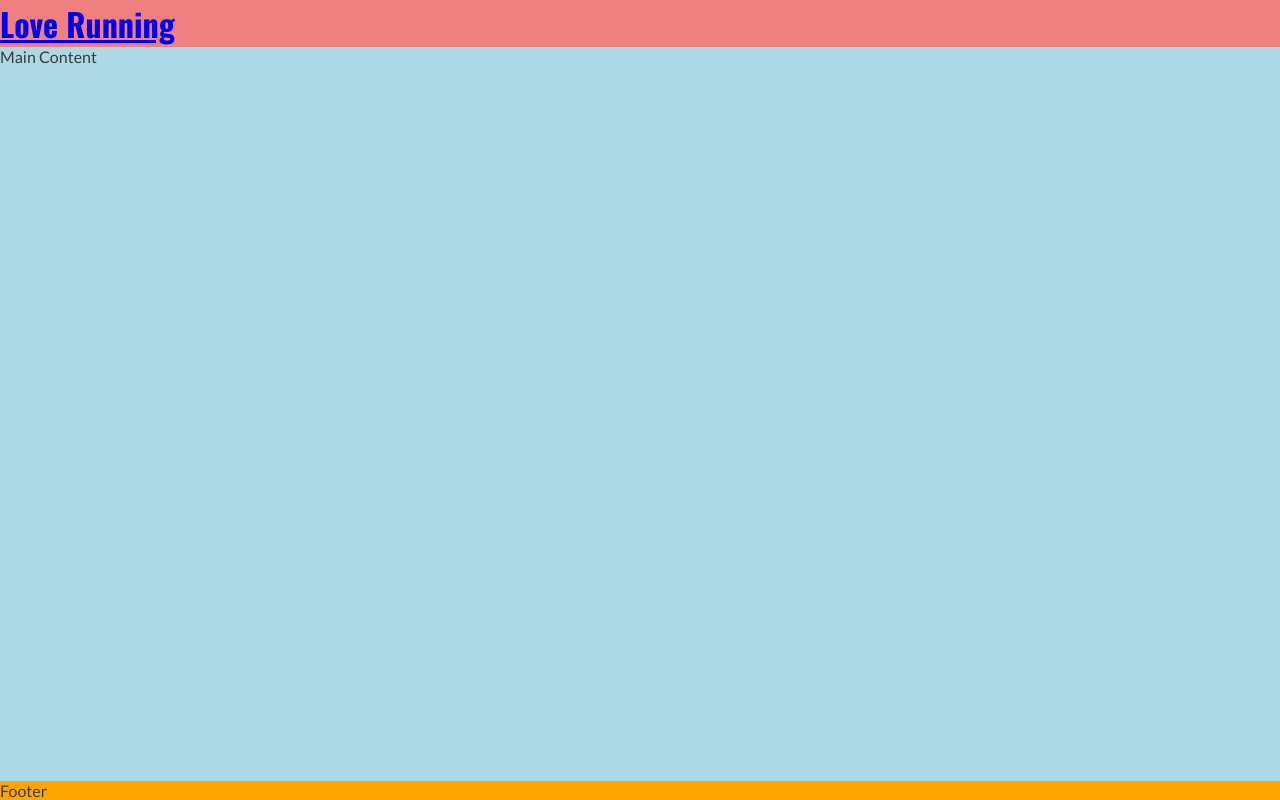
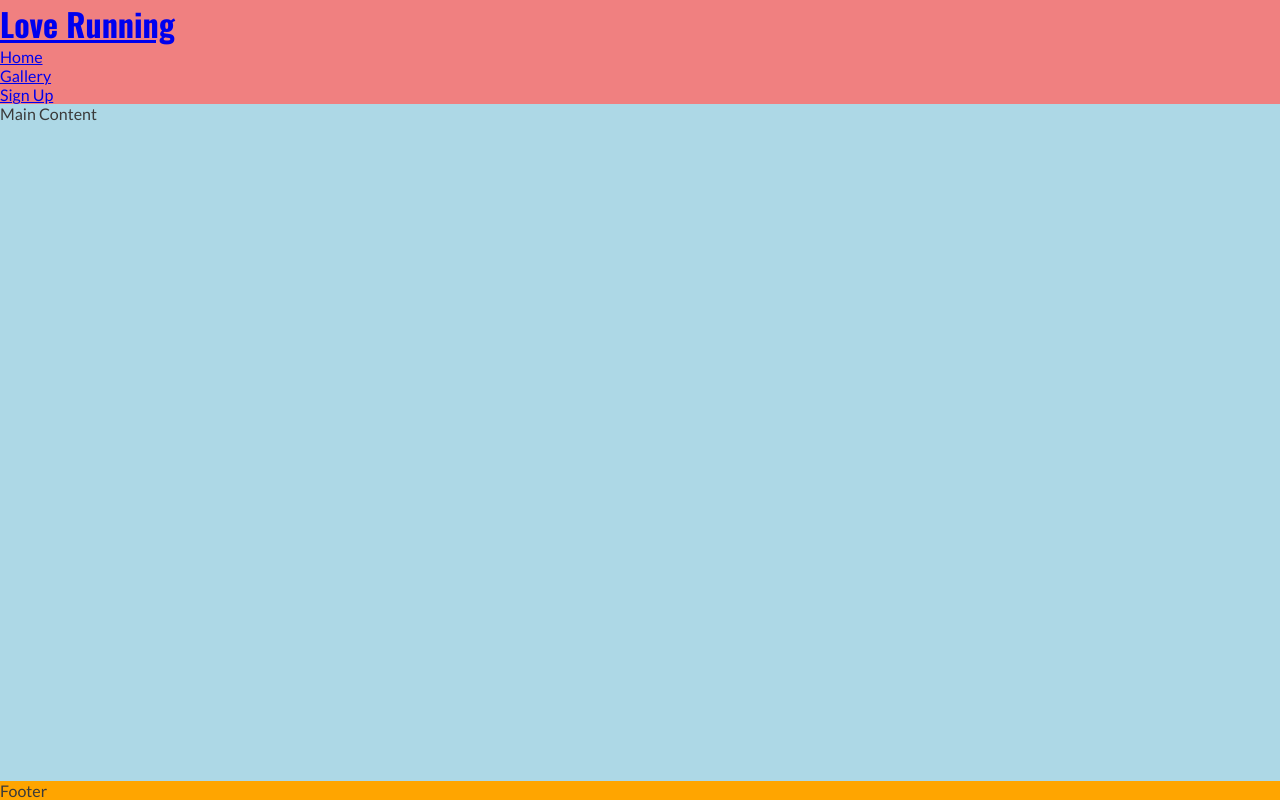
Before and after one commit to paulabes/love-running, a plain HTML site: page index.html in a window 1280 px wide. Drawn offline with nearby package versions, Linux system fonts and the light colour scheme.

Commit message:
ACdded Nav

```diff
--- a/index.html
+++ b/index.html
@@ -27,6 +27,13 @@
         <a href="index.html">
             <h1 id="logo">Love Running</h1>
         </a>
+        <nav>
+           <ul>
+             <li><a href="index.html">Home</a></li>
+             <li><a href="gallery.html">Gallery</a></li>
+             <li><a href="sign-up.html">Sign Up</a></li>
+           </ul>
+        </nav>
     </header>
 
     <!--  MAIN CONTENT  -->
```
